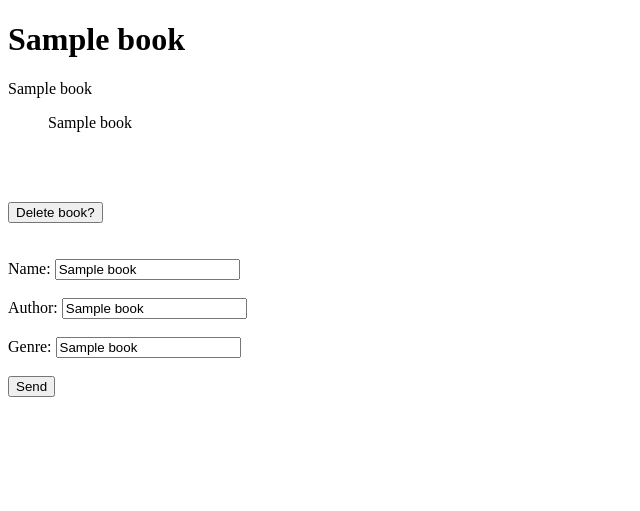
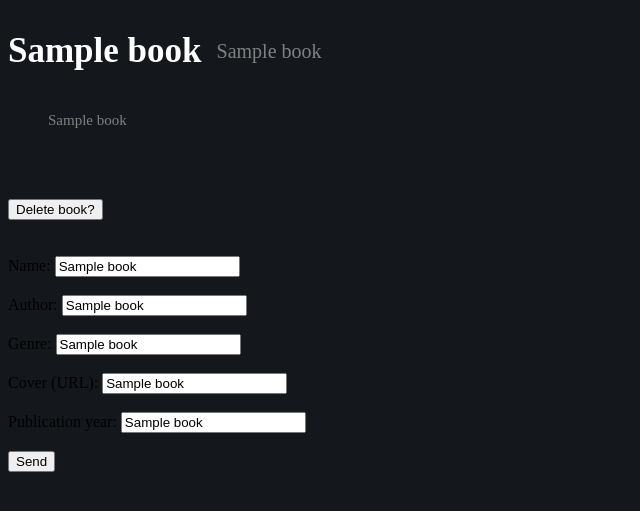
Before and after one commit to carloskholin35/Project-library, a Flask app: template templates/book_detail.html in a window 1280 px wide. Shown: the top 511 px of the page, without its empty margins (0-640 px from the left). Run offline with Flask 3, Linux system fonts and the light colour scheme; the template is opened without the code that fills it: most values are stand-ins (such as "Sample title", 1, 10 or a date in 2020).

Commit message:
Add author-book relationship with normalized schema, extend book data with cover and year, and introduce basic styling
Rename author to author_name in app.py and database.py

Extracted get_or_create_author_id to avoid duplicated logic between insert_book and modify_book (init_db.py keeps its own version since it runs outside Flask's app context)

Fix a bug when changing the author_name of a book, the book's author_id would reset to 0 instead of linking to the correct author, caused by a mismatch between the HTML input's name attribute and the key read by request.form.get()

Created a folder for migrations, the file adds two new columns to the Books table, cover_url and publication_year using ALTER TABLE

Fixed tuple indexing in index.html to match the new JOIN column order

Added two new inputs with the new columns from Books into book_detail.html

Added static/style.css with initial styling for book_detail page (typography, flexbox layout)

```diff
--- a/app.py
+++ b/app.py
@@ -21,10 +21,10 @@ def add_book():
     if request.method == 'POST':
         # Capture the data from the three input text using request.form
         book_name = request.form.get('book_name')
-        author = request.form.get('author')
+        author_name = request.form.get('author_name')
         genre = request.form.get('genre')
         # Save in the bookshelf.db
-        insert_book(book_name, author, genre)
+        insert_book(book_name, author_name, genre)
 
         return redirect(url_for('index'))
 
@@ -47,7 +47,9 @@ def delete_book(book_id):
 def update_book(book_id):
     if request.method == 'POST':
         book_name = request.form.get('book_name')
-        author = request.form.get('author')
+        author_name = request.form.get('author_name')
         genre = request.form.get('genre')
-        modify_book(book_id, book_name, author, genre)
+        cover_url = request.form.get('cover_url')
+        publication_year = int(request.form.get('publication_year'))
+        modify_book(book_id, book_name, author_name, genre, cover_url, publication_year)
     return redirect(url_for('index'))
--- /dev/null
+++ b/static/style.css
@@ -0,0 +1,25 @@
+body {
+    background-color: #14181C;
+}
+
+#title-book {
+    color: #FFFEFF;
+    font-size: 35px;
+    font-weight: bold;
+}
+
+#author-book {
+    color: gray;
+    font-size: 20px;
+}
+
+.genre-book {
+    color: gray;
+    font-size: 15px;
+}
+
+#cover {
+    display: flex;
+    align-items: center;
+    gap: 15px;
+}
--- a/templates/book_detail.html
+++ b/templates/book_detail.html
@@ -3,13 +3,16 @@
 <head>
     <meta charset="UTF-8">
     <meta name="viewport" content="width=device-width, initial-scale=1.0">
+    <link rel="stylesheet" href="{{ url_for('static', filename='style.css') }}">
     <title>{{ book[1]|e }}</title>
 </head>
 <body>
-    <h1>{{ book[1]|e }}</h1>
-    <span>{{ book[2]|e }}</span>
+    <div id="cover">
+        <h1 id="title-book">{{ book[1]|e }}</h1>
+        <span id="author-book">{{ book[2]|e }}</span>
+    </div>
     <ul>
-        <span>{{ book[3]|e }}</span>
+        <span class="genre-book">{{ book[3]|e }}</span>
     </ul>
     <br><br><br>
     <form action="{{ url_for('delete_book', book_id=book[0]) }}" method="POST">
@@ -21,10 +24,16 @@
         <input type="text" name="book_name" value="{{ book[1]|e }}" required>
         <br><br>
         <label>Author:</label>
-        <input type="text" name="author" value="{{ book[2]|e }}" required>
+        <input type="text" name="author_name" value="{{ book[2]|e }}" required>
         <br><br>
         <label>Genre:</label>
         <input type="text" name="genre" value="{{ book[3]|e }}" required>
+        <br><br>
+        <label>Cover (URL):</label>
+        <input type="text" name="cover_url" value="{{ book[4]|e }}" required>
+        <br><br>
+        <label>Publication year:</label>
+        <input type="text" name="publication_year" value="{{ book[5]|e }}" required>
         <br><br>
         <button type="submit">Send</button>
     </form>
--- a/templates/index.html
+++ b/templates/index.html
@@ -3,6 +3,7 @@
 <head>
     <meta charset="UTF-8">
     <meta name="viewport" content="width=device-width, initial-scale=1.0">
+    <link rel="stylesheet" href="{{ url_for('static', filename='style.css') }}">
     <title>Library</title>
 </head>
 <body>
@@ -21,7 +22,7 @@
         <input type="text" name="book_name" placeholder="Mistborn" required>
         <br><br>
         <label>Author:</label>
-        <input type="text" name="author" placeholder="Brandon Sanderson" required>
+        <input type="text" name="author_name" placeholder="Brandon Sanderson" required>
         <br><br>
         <label>Genre:</label>
         <input type="text" name="genre" placeholder="Fantasy" required>
```
Also changed, not shown: database.py (+32 -10 lines), init_db.py (+24 -6 lines), migrations/001_add_cover_and_year.py (added).
